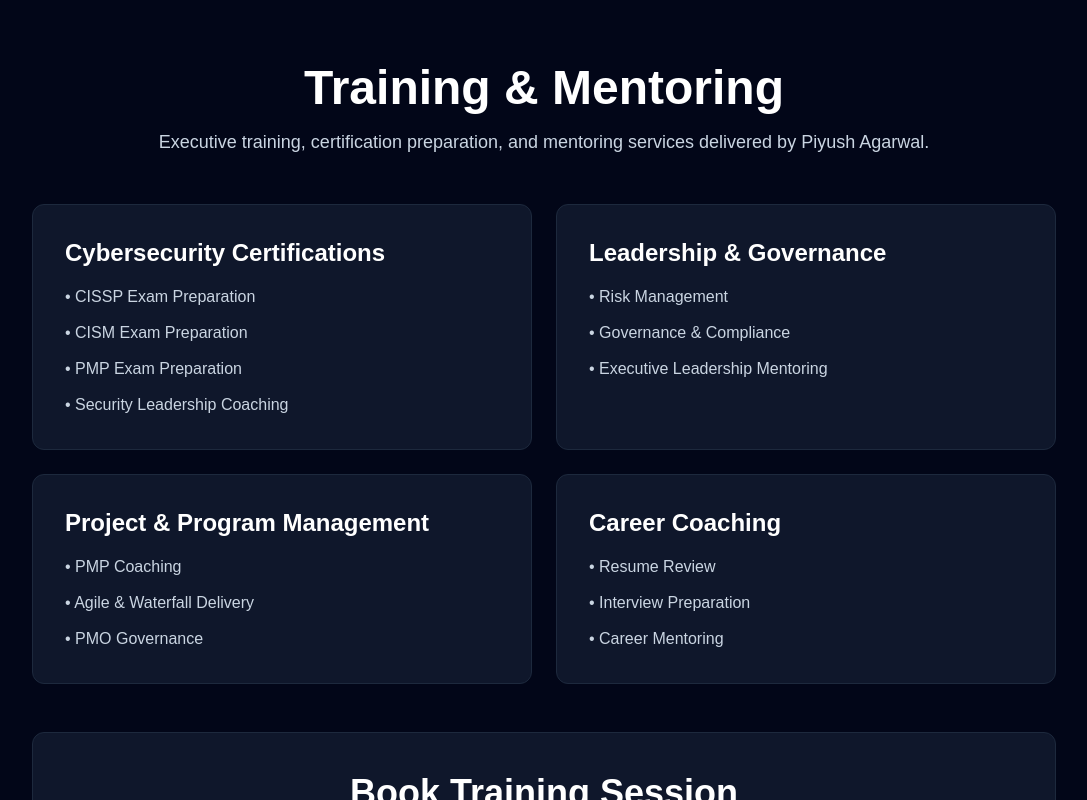
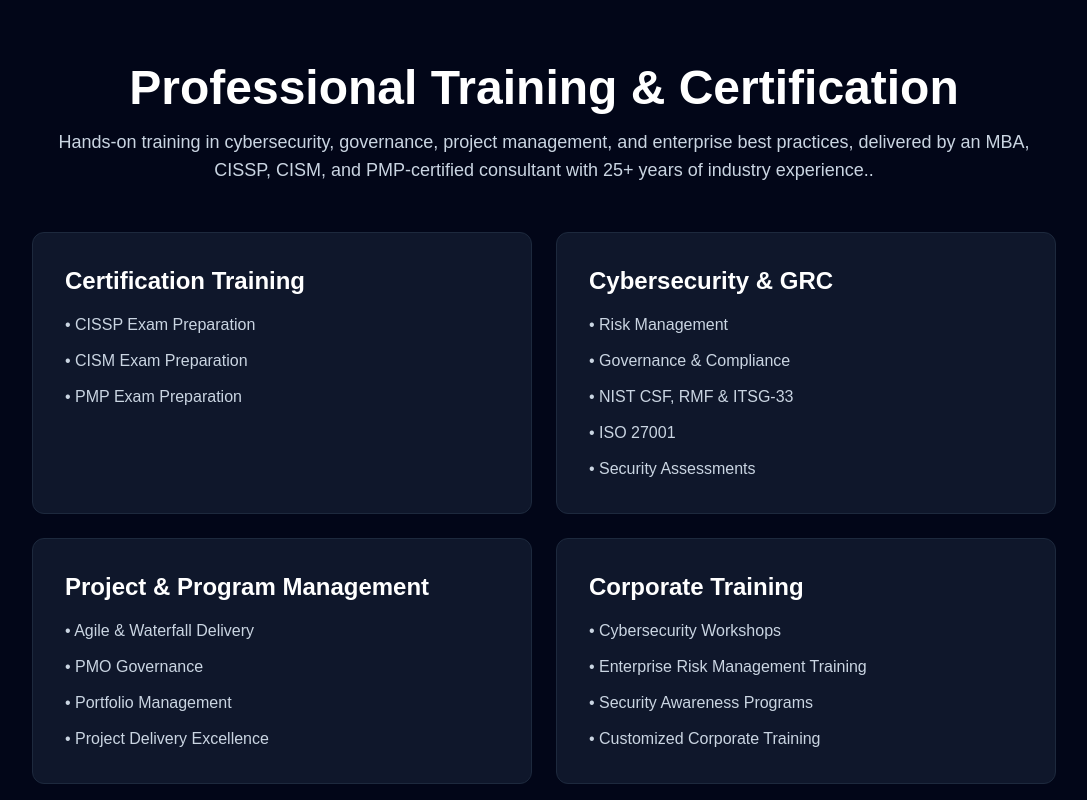
Before and after one commit to piyushinottawa/piyushagarwal, a Next.js app: page /training in a window 1280 px wide. Shown: the top 800 px of the page, without its empty margins (96-1183 px from the left). Built offline with nearby package versions, Linux system fonts and the light colour scheme.

Commit message:
Update training page categories

```diff
--- a/app/training/page.tsx
+++ b/app/training/page.tsx
@@ -5,12 +5,11 @@
 
         <div className="text-center mb-12">
           <h1 className="text-5xl font-bold mb-4">
-            Training & Mentoring
+            Professional Training & Certification
           </h1>
 
           <p className="text-slate-300 text-lg">
-            Executive training, certification preparation, and mentoring
-            services delivered by Piyush Agarwal.
+            Hands-on training in cybersecurity, governance, project management, and enterprise best practices, delivered by an MBA, CISSP, CISM, and PMP-certified consultant with 25+ years of industry experience..
           </p>
         </div>
 
@@ -18,26 +17,27 @@
 
   <div className="bg-slate-900 border border-slate-800 rounded-xl p-8">
     <h2 className="text-2xl font-bold mb-4">
-              Cybersecurity Certifications
+      Certification Training
     </h2>
 
     <ul className="space-y-3 text-slate-300">
       <li>• CISSP Exam Preparation</li>
       <li>• CISM Exam Preparation</li>
       <li>• PMP Exam Preparation</li>
-              <li>• Security Leadership Coaching</li>
     </ul>
   </div>
 
   <div className="bg-slate-900 border border-slate-800 rounded-xl p-8">
     <h2 className="text-2xl font-bold mb-4">
-              Leadership & Governance
+      Cybersecurity & GRC
     </h2>
 
     <ul className="space-y-3 text-slate-300">
       <li>• Risk Management</li>
       <li>• Governance & Compliance</li>
-              <li>• Executive Leadership Mentoring</li>
+      <li>• NIST CSF, RMF & ITSG-33</li>
+      <li>• ISO 27001</li>
+      <li>• Security Assessments</li>
     </ul>
   </div>
 
@@ -47,21 +47,23 @@
     </h2>
 
     <ul className="space-y-3 text-slate-300">
-              <li>• PMP Coaching</li>
       <li>• Agile & Waterfall Delivery</li>
       <li>• PMO Governance</li>
+      <li>• Portfolio Management</li>
+      <li>• Project Delivery Excellence</li>
     </ul>
   </div>
 
   <div className="bg-slate-900 border border-slate-800 rounded-xl p-8">
     <h2 className="text-2xl font-bold mb-4">
-              Career Coaching
+      Corporate Training
     </h2>
 
     <ul className="space-y-3 text-slate-300">
-              <li>• Resume Review</li>
-              <li>• Interview Preparation</li>
-              <li>• Career Mentoring</li>
+  <li>• Cybersecurity Workshops</li>
+  <li>• Enterprise Risk Management Training</li>
+  <li>• Security Awareness Programs</li>
+  <li>• Customized Corporate Training</li>
 </ul>
   </div>
 
```
Lines whose indentation alone changed are shown as unchanged.
